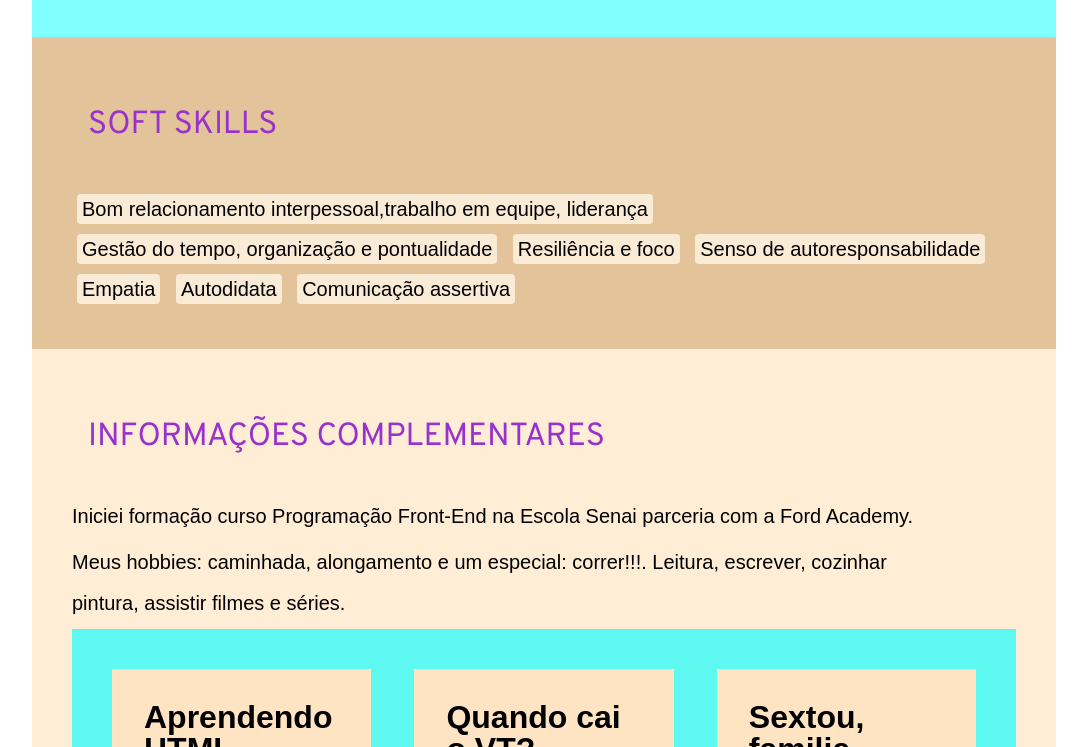
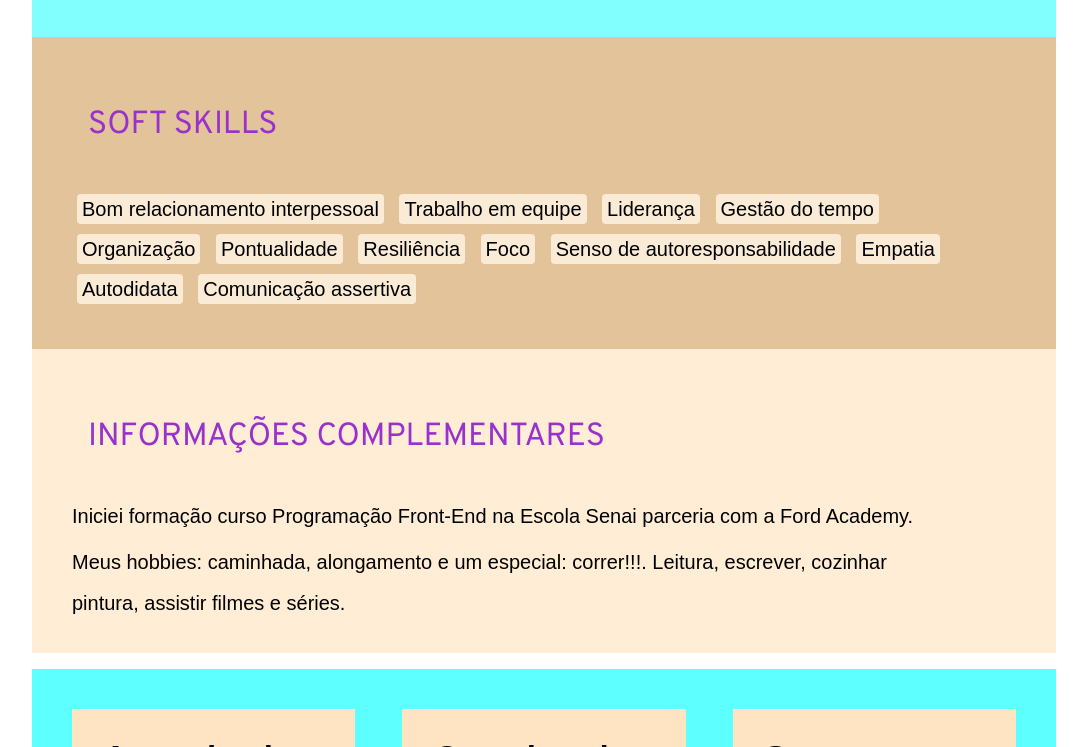
Before and after one commit to elisacarol/meu-curriculo, a plain HTML site: page index.html in a window 1280 px wide. Shown: the part 2053-2800 px from the top of the page, without its empty margins (96-1183 px from the left). Drawn offline with Linux system fonts and the light colour scheme.

Commit message:
Introduzindo variaveis

```diff
--- a/index.html
+++ b/index.html
@@ -113,9 +113,14 @@
             <h2 class="titulo-secao">Soft Skills</h2>
             <ul class="lista-tags">
 
-            <li>Bom relacionamento interpessoal,trabalho em equipe, liderança</li>
-            <li>Gestão do tempo, organização e pontualidade</li>
-            <li>Resiliência e foco</li>
+            <li>Bom relacionamento interpessoal</li>
+            <li>Trabalho em equipe</li>
+            <li>Liderança</li>
+            <li>Gestão do tempo</li>
+            <li>Organização</li>
+            <li>Pontualidade</li>
+            <li>Resiliência</li>
+            <li>Foco</li>
             <li>Senso de autoresponsabilidade</li>
             <li>Empatia</li>
             <li>Autodidata</li>
@@ -130,8 +135,7 @@
         <p>Iniciei formação curso Programação Front-End na Escola Senai parceria com a Ford Academy.</p>
         <p>Meus hobbies: caminhada, alongamento e um especial: correr!!!. Leitura, escrever, cozinhar</p>
         pintura, assistir filmes e séries.
-
-
+            </section>
 
     </main>
 
@@ -147,8 +151,8 @@
                 <span class="data">1o mar 2024</span>
 
                 <p> Nesta página, apesar de não ficar visível para o usuário, a
-                estrutura do HTML segue um padrão semântico em que </p>>
-                    <span class="continue-lendo"><a href="#"> Continue lendo</a></span>
+                estrutura do HTML segue um padrão semântico em que </p>
+                    <a class="continue-lendo" href="#">Continue lendo</a>
                     <!-- #id -> ancoramento-->
 
              </article>
@@ -162,7 +166,7 @@
 
                 <p>Aprendendo a gerenciar as expectativas e a ansiedade enquanto
                 aguardamos o tão esperado momento quando ....</p>
-                <span class="continue-lendo"><a href="#softskills">Continue lendo</a></span>
+                <a class="continue-lendo" href="#softskills">Continue lendo</a>
             </article>
 
             <article>
@@ -175,7 +179,7 @@
 
                 <p>Lorem ipsum dolor sit amet consectetur aipisicing elit. Libero molestias distinctio
                 debitis assumenda velit harum nisi....</p>
-                <span class="continue-lendo"><a href="#softskills">Continue lendo</a></span>
+                <a class="continue-lendo" href="#softskills">Continue lendo</a>
             </article>
                      <!--Copiar linhas:
                     1o selecione as linhas a serem copiadas
--- a/style.css
+++ b/style.css
@@ -29,6 +29,9 @@ exemplo: line-height, aspecto-ratio, font-weight*/
 :root { /* root -> todos os elementos raiz (HTML), mais alta hierarquia*/
     font-size: 16px;/*tamanho base do rm -> 1 rem = 16px*/
     scroll-behavior: smooth;/*comportamento de rolagem: suave*/
+    --cor-primaria-texto:#353535; /*cria-se uma VARIÁVEL para atribuir a cor*/
+    --cor-fundos-tags;
+    --padding-padrao-secao:
 }
 
 body {
@@ -44,11 +47,12 @@ body {
     font-family: "Overpass",sans-serif;
     font-size:3rem;
     margin: 2rem 1rem 3rem 4rem; /* shorthand para margi-top margin-right margin-bottom margin-left*/
-
+    color: var(--cor-primaria-texto); /*cor foi criada em root para ser aplicada nos diferentes
+    títulos*/
 }
 
 section {
-    padding:40px; /*preenchimento {interno} */
+    padding:40px 0; /*preenchimento {interno} */
 }
 
 #apresentacao {
@@ -60,7 +64,7 @@ section {
 }
 
 #experiencia-profissional {
-    background-color: hsl(195, 53%, 79%)
+    background-color: hsl(195, 53%, 79%);
 }
 
 #Hard-Skills {
@@ -72,7 +76,7 @@ section {
 }
 
 #Soft-Skills {
-    background-color: hwb(34 53% 13% / 0.84);
+    background-color: hsla(34, 57%, 70%, 0.84);
 }
 
 #Informacoes-Complementares {
@@ -89,6 +93,20 @@ section {
     /*alinha o conteudo somente entre os elementos*/
 }
 
+
+#Apresentacoo,
+#Formacao-Academica,
+#experiencia-profissional,
+#Hard-Skills,
+#Idiomas,
+#Soft-Skills,
+#Informacoes-Complementares,
+#tecnologia{
+    padding: 40px; /*para não repetir os comandos para cada titulo/componente
+     da lista e criar uma regra para todas as seçoes, listar todas as seções e inserir os
+     atributos*/
+
+}
 /* TO DO (aula 05
 1. estilizar as demais seçoes
 2. estilizar elementos article
@@ -125,16 +143,16 @@ article h2 {/* h2 descendente de article */
     padding-left: .5rem 1rem;
     margin-top: 1rem;
     border-radius: 8px;
-}
-
-.continue-lendo a{
-    color:#ffffff;
-    text-decoration: none;
+    color: ffffff;
+    text-decoration:none;
 }
 
 article p {
     text-align: justify;
     margin-bottom: 1rem;
+    height: 19px;
+    overflow: hidden;/*transbordamento escondido - o delimitamento tem que ser definido pela altura ou
+    largura. O overflow está vinculado. Pode estar ligado ao Scroll = barra de rolagem*/
 }
 
 article {
@@ -181,6 +199,7 @@ h1{
     padding: 5px;
     border-radius: 4px;
     margin: 5px;
+    color: var(--cor-primaria-texto
 }
 
 
```
